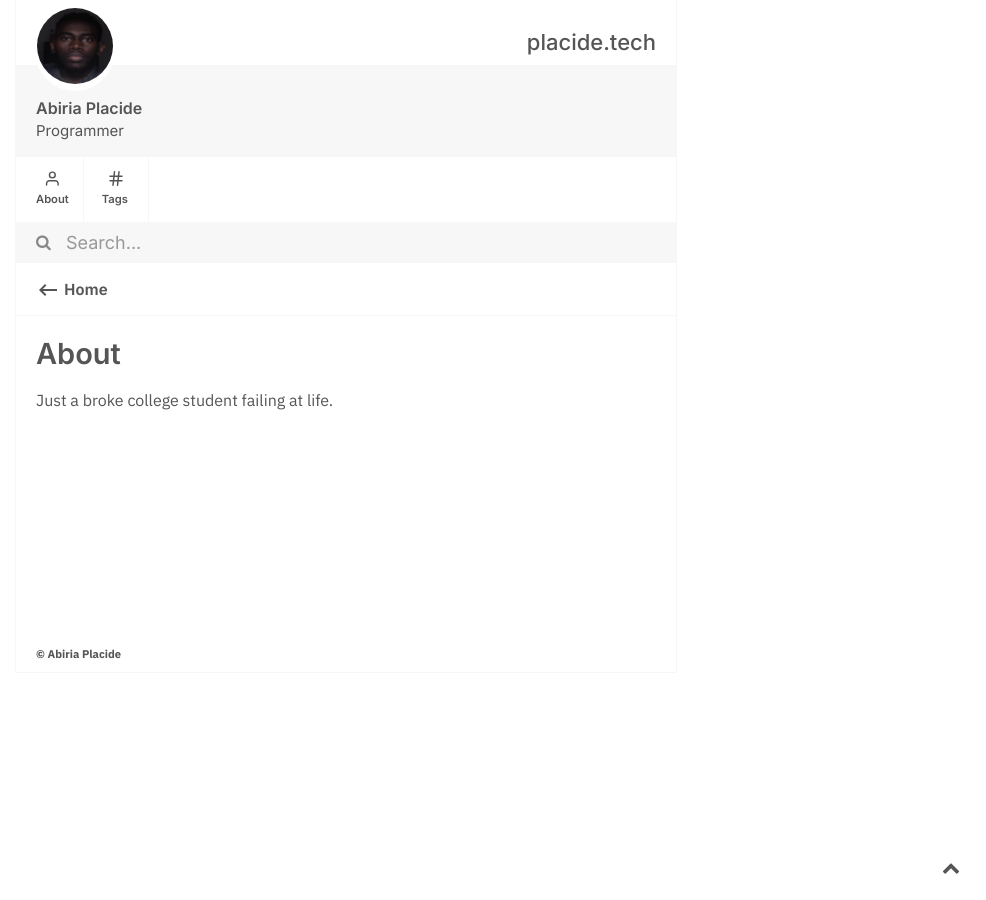
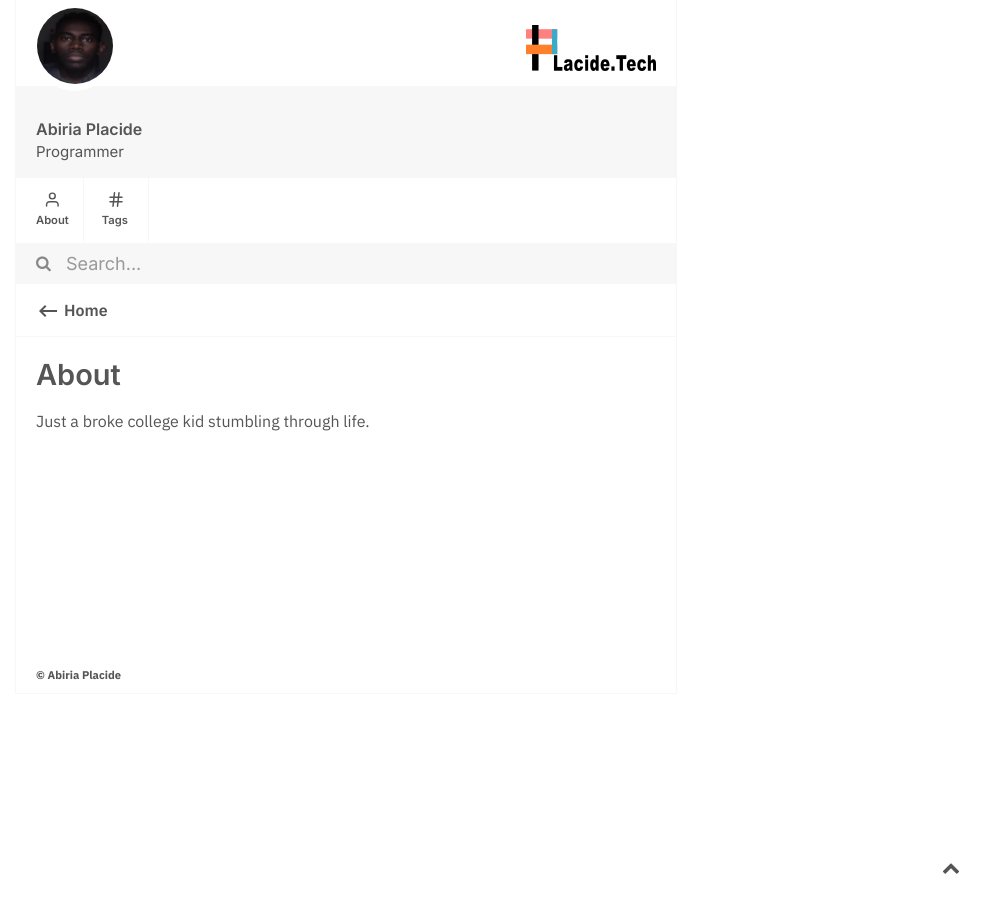
Before and after one commit to AbiriaPlacide/blog, a Jekyll site: the page built from about.md, in a window 1280 px wide. Shown: the whole page, without its empty margins (294-1280 px from the left). Built offline with Jekyll 4.4.1, drawn with Linux system fonts in a browser that asks for light colours.

Commit message:
update of layout. logo changed. Home button fixed.

```diff
--- a/_includes/header.html
+++ b/_includes/header.html
@@ -56,7 +56,11 @@
 <header>
     <div class="dashboard disable-select">
         <div class="site-heading profile-board-col">
-           <h4 class="medium"><a href="/">{{site.title}}</a></h4>
+			<!-- <h4 class="medium"><a href="/">{{site.title}}</a></h4> edited in order to put logo-->
+			<a href="/">
+				<h4><img src="/assets/img/title.png"/></h4>
+			</a>
+
         </div>
         <div class="userboard profile-board-col">
             <div class="username">
@@ -147,7 +151,7 @@
                 <path d="M21 11H6.83l3.58-3.59L9 6l-6 6 6 6 1.41-1.41L6.83 13H21z"/>
             </svg>
         </div>
-        <p class="back-p">Home</p>
+		<a href=/ ><p class="back-p">Home</p> </a>
     </div>
     {%- endif -%}
 </header>
--- a/about.md
+++ b/about.md
@@ -4,4 +4,4 @@ title: About
 permalink: /about/
 content-type: eg
 ---
-Just a broke college student failing at life.
+Just a broke college kid stumbling through life.
```
Also changed, not shown: assets/img/title.png (added), 9 other files.
